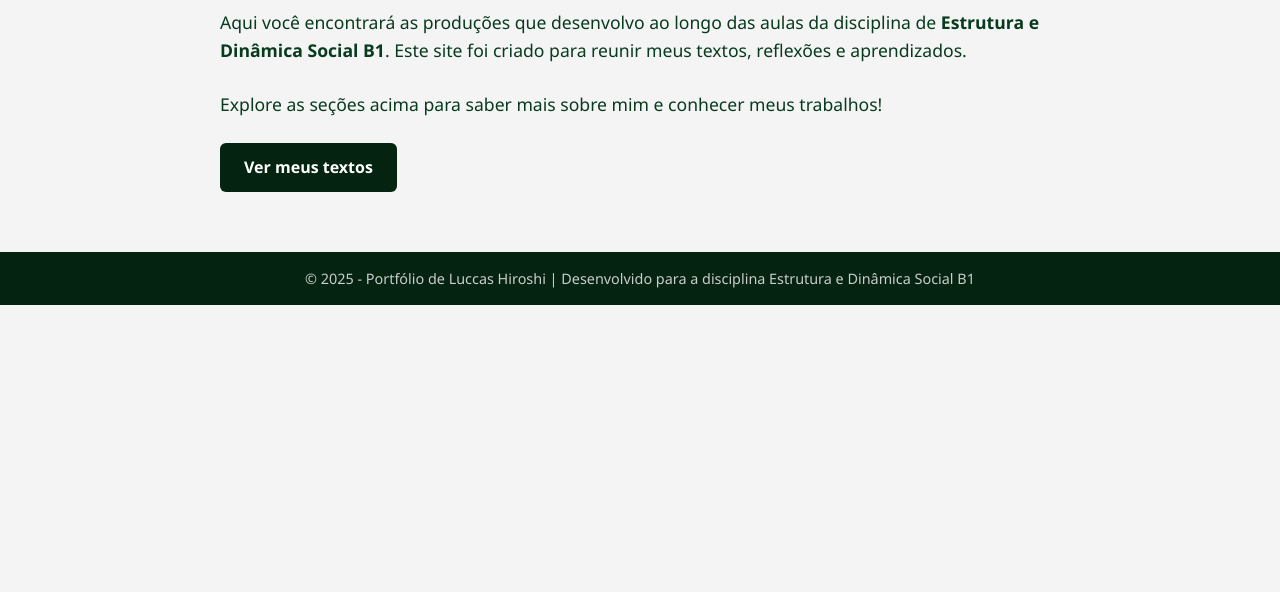
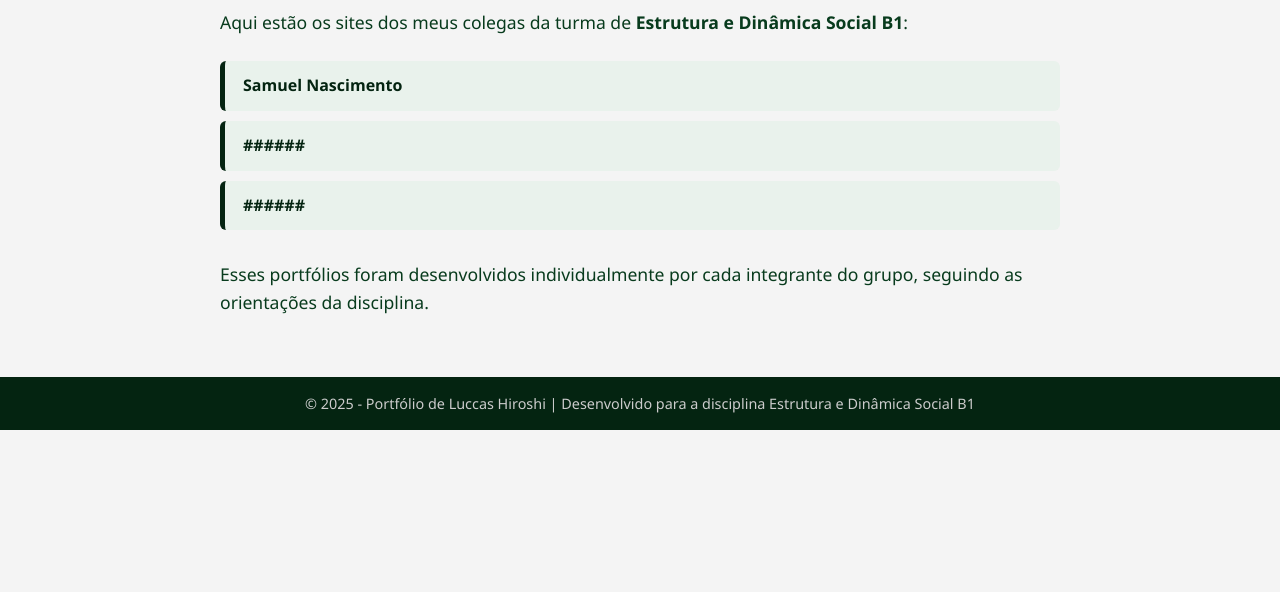
Before and after one commit to luccashiroshi/EDS, a plain HTML site: page links.html in a window 1280 px wide. Shown: the part 208-800 px from the top of the page. Drawn offline with Linux system fonts and the light colour scheme.

Commit message:
add link para blog dos colegas

```diff
--- a/links.html
+++ b/links.html
@@ -1,10 +1,10 @@
-<!-- arquivo: index.html -->
+<!-- arquivo: links.html -->
 <!DOCTYPE html>
 <html lang="pt-BR">
 <head>
     <meta charset="UTF-8">
     <meta name="viewport" content="width=device-width, initial-scale=1.0">
-    <title>Portfólio - Luccas Hiroshi</title>
+    <title>Links - Portfólio de Luccas Hiroshi</title>
     <!-- Link para o CSS externo -->
     <link rel="stylesheet" href="style.css">
 </head>
@@ -23,15 +23,18 @@
 
     <!-- ======= CONTEÚDO PRINCIPAL ======= -->
     <main>
-        <h2>Bem-vindo ao meu portfólio acadêmico 👋</h2>
-        <p>
-            Aqui você encontrará as produções que desenvolvo ao longo das aulas da disciplina de
-            <strong>Estrutura e Dinâmica Social B1</strong>. Este site foi criado para reunir meus textos, reflexões e aprendizados.
+        <h2>Links dos colegas de grupo</h2>
+        <p>Aqui estão os sites dos meus colegas da turma de <strong>Estrutura e Dinâmica Social B1</strong>:</p>
+
+        <ul class="link-list">
+            <li><a href="#" target="_blank">Samuel Nascimento</a></li>
+            <li><a href="#" target="_blank">######</a></li>
+            <li><a href="#" target="_blank">######</a></li>
+        </ul>
+
+        <p style="margin-top: 30px;">
+            Esses portfólios foram desenvolvidos individualmente por cada integrante do grupo, seguindo as orientações da disciplina.
         </p>
-        <p>
-            Explore as seções acima para saber mais sobre mim e conhecer meus trabalhos!
-        </p>
-        <a href="textos.html" class="btn">Ver meus textos</a>
     </main>
 
     <!-- ======= RODAPÉ ======= -->
--- a/style.css
+++ b/style.css
@@ -109,6 +109,37 @@ footer {
     font-size: 0.9rem;
 }
 
+/* ======= ESTILO DA LISTA DE LINKS ======= */
+.link-list {
+    list-style: none;
+    padding-left: 0;
+    margin-top: 25px;
+}
+
+.link-list li {
+    background-color: #e9f2ec;
+    margin: 10px 0;
+    border-left: 5px solid #042411;
+    border-radius: 6px;
+    padding: 12px 18px;
+    transition: all 0.3s ease;
+}
+
+.link-list li:hover {
+    background-color: #d9ebdf;
+    transform: translateX(5px);
+}
+
+.link-list a {
+    text-decoration: none;
+    color: #042411;
+    font-weight: 600;
+}
+
+.link-list a:hover {
+    text-decoration: underline;
+}
+
 /* ======= RESPONSIVIDADE ======= */
 @media (max-width: 900px) {
     header {
```
